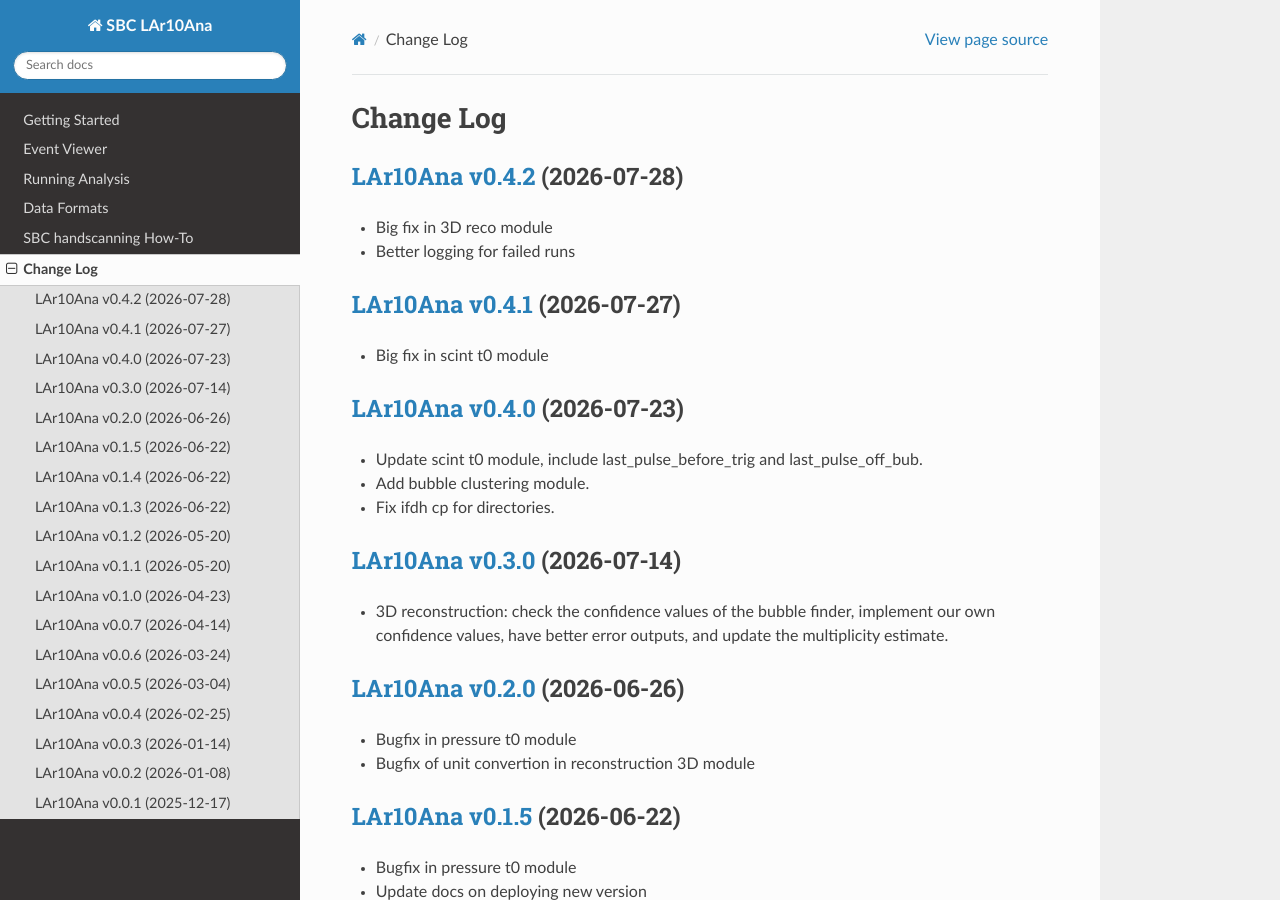
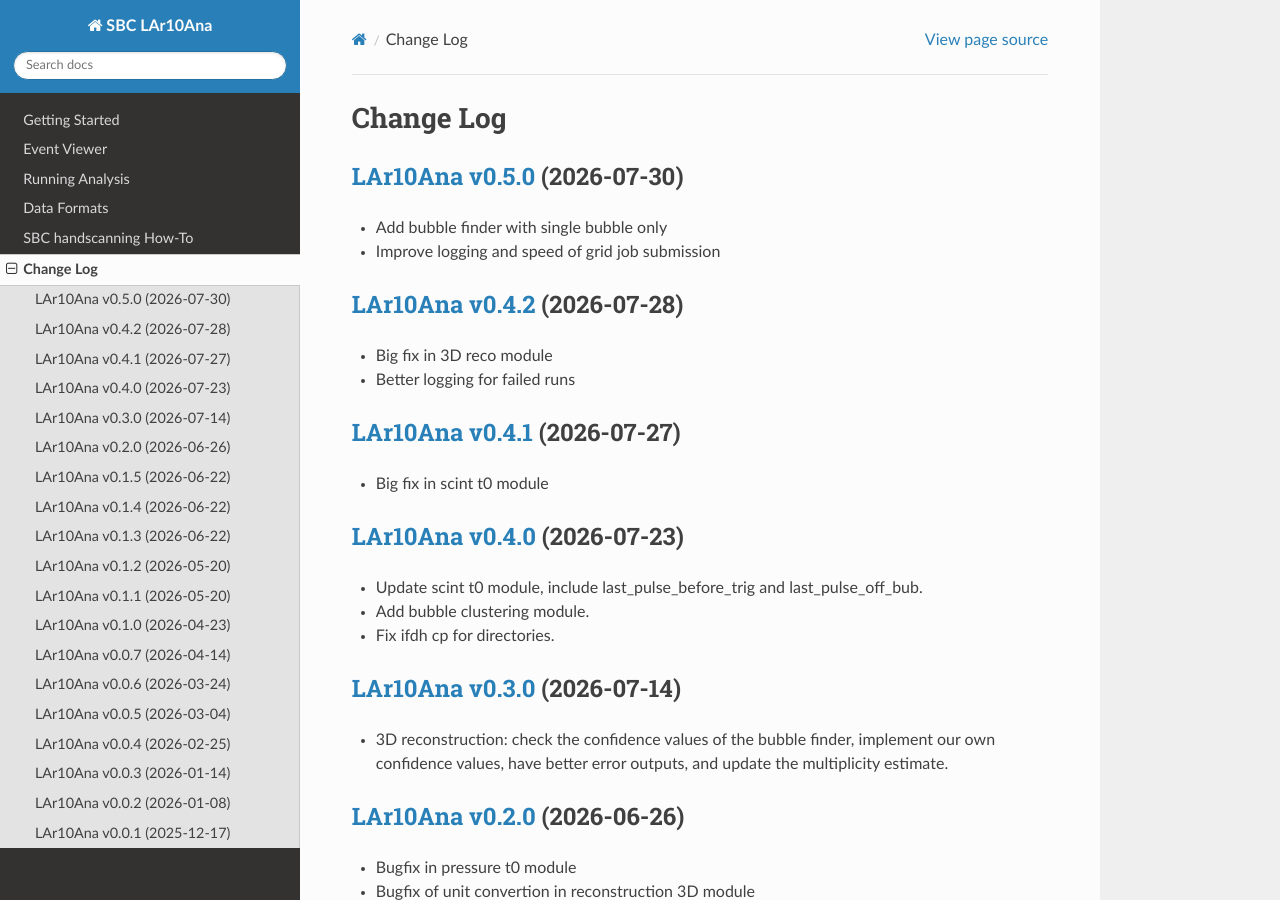
Before and after one commit to SBC-Collaboration/LAr10Ana, a Sphinx documentation site: the page built from docs/changelog.md, in a window 1280 px wide and 900 px high. Built offline with Sphinx 7.4.7 and the Read the Docs theme 3.1.0, drawn with Linux system fonts in a browser that asks for light colours.

Commit message:
Prepare for v0.5.0

```diff
--- a/docs/changelog.md
+++ b/docs/changelog.md
@@ -1,4 +1,8 @@
 # Change Log
+
+## [LAr10Ana v0.5.0](https://github.com/SBC-Collaboration/LAr10Ana/releases/tag/v0.5.0) (2026-07-30)
+- Add bubble finder with single bubble only
+- Improve logging and speed of grid job submission
 
 ## [LAr10Ana v0.4.2](https://github.com/SBC-Collaboration/LAr10Ana/releases/tag/v0.4.2) (2026-07-28)
 - Big fix in 3D reco module
--- a/docs/conf.py
+++ b/docs/conf.py
@@ -7,8 +7,8 @@ project = 'SBC LAr10Ana'
 copyright = '2024-2026 SBC Collaboration'
 author = 'SBC Collaboration'
 
-release = '0.4.2'
-version = '0.4.2'
+release = '0.5.0'
+version = '.'.join(release.split('.')[:2])  # only keep X.Y part of the version
 
 # -- General configuration
 
```
